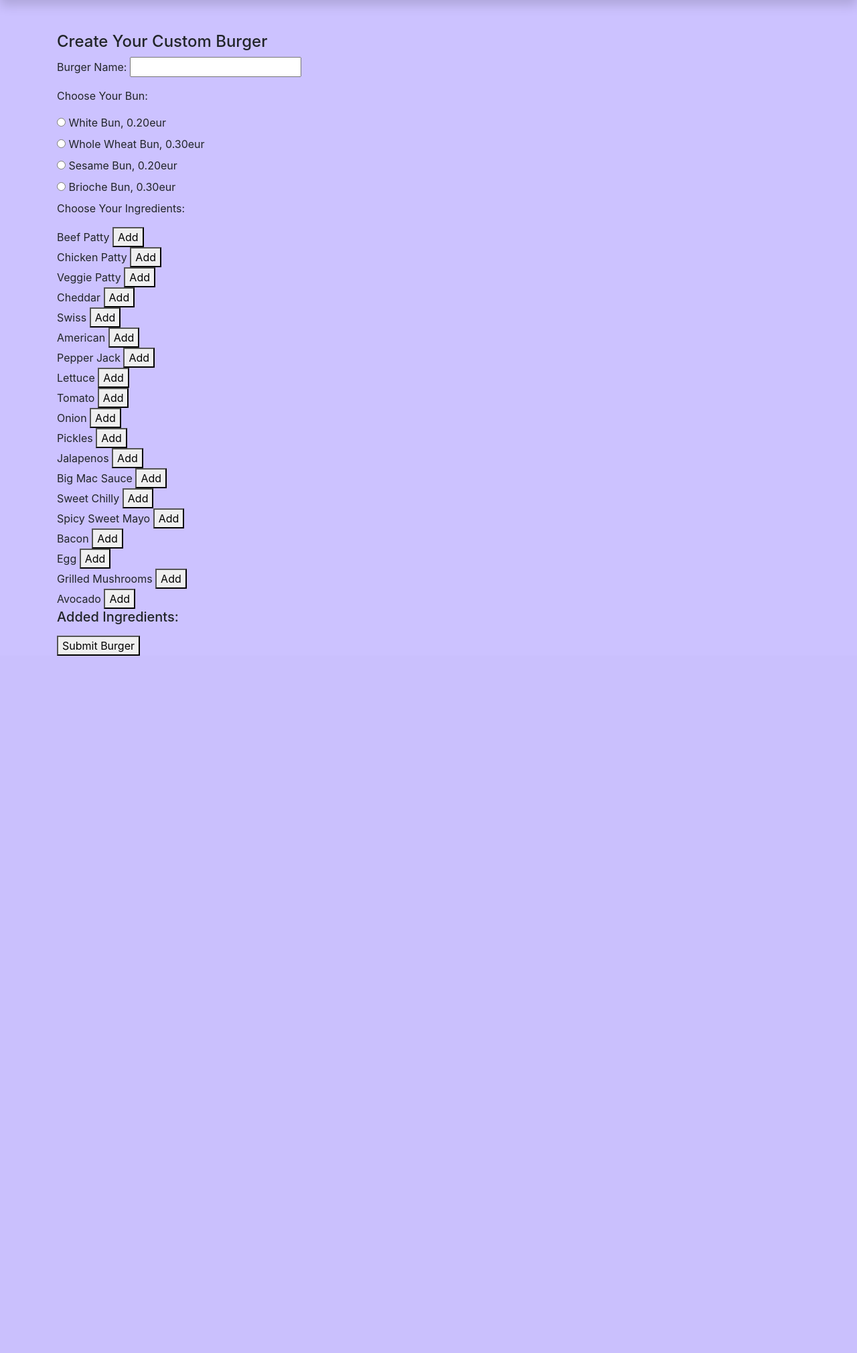
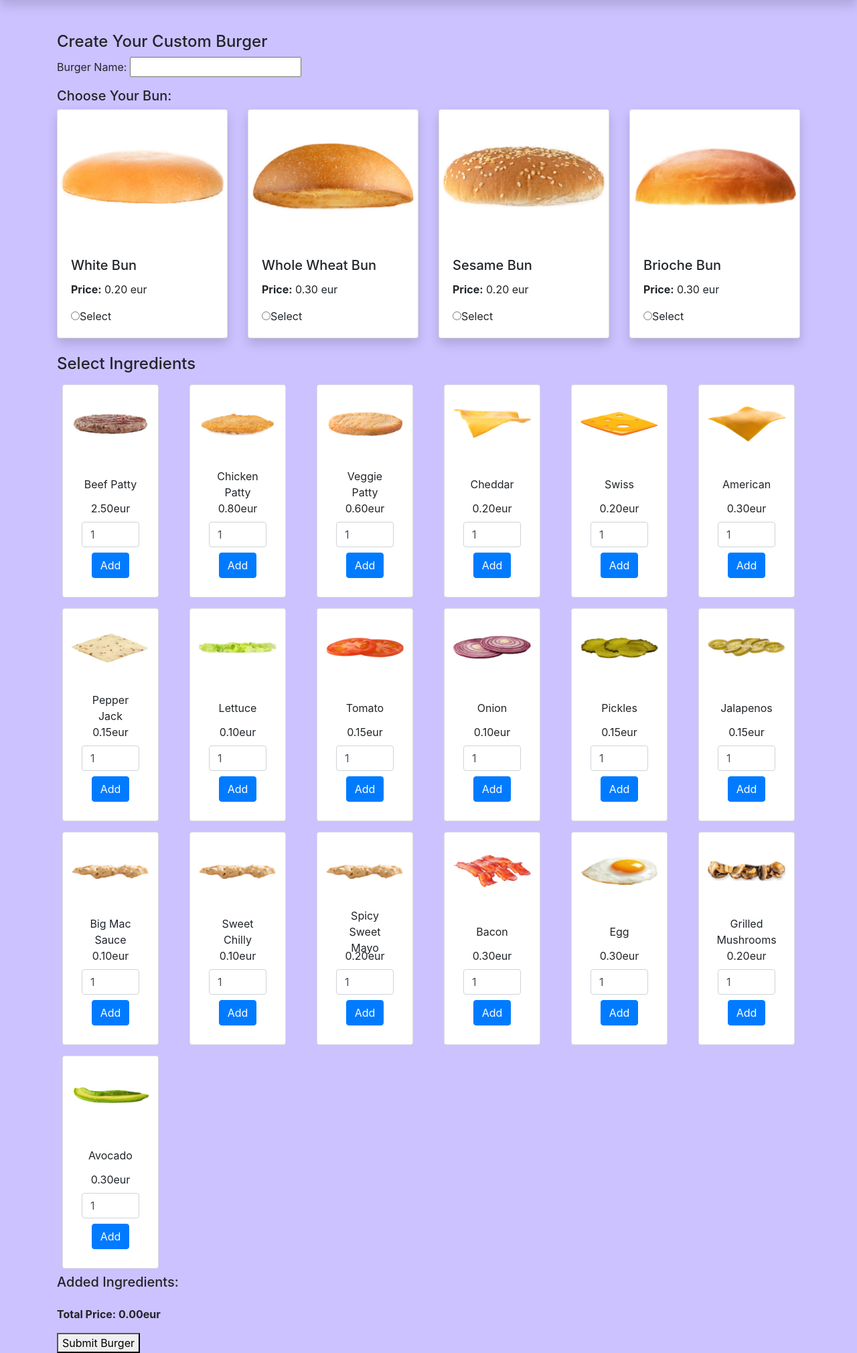
Before and after one commit to Ignaslev/BurgerShop, a Django app: page /burger_shop/create-burger/ in a window 1280 px wide. Shown: the part 76-2096 px from the top of the page at 67% size. Before the commit the page ends 1055 px from the top, so only its background shows below. Run offline with Django 4.2, Linux system fonts and the light colour scheme; a user stored in the database is signed in; data comes from the database, SQL or seed files in the repository; both versions use the stored data as it was after the commit; some libraries are stand-ins or nearby versions.

Commit message:
Fixed styling of burger creation page

```diff
--- a/burger_shop/templates/create_burger.html
+++ b/burger_shop/templates/create_burger.html
@@ -7,23 +7,43 @@
     {% csrf_token %}
     <p>{{ form.name.label }}: {{ form.name }}</p>
 
-    <p>{{ form.bun.label }}:</p>
-    {{ form.bun }}
-
-    <p>Choose Your Ingredients:</p>
-    <div id="ingredientList">
-        {% for ingredient in form.fields.ingredients.queryset %}
-            <div>
-                <span>{{ ingredient.name }}</span>
-                <button type="button" class="add-ingredient" data-id="{{ ingredient.id }}" data-name="{{ ingredient.name }}">
-                    Add
-                </button>
+    <h5>Choose Your Bun:</h5>
+    <div class="row">
+        {% for bun in buns %}
+            <div class="col-sm-6 col-md-3 d-flex align-items-stretch">
+                <div class="card mb-4 shadow">
+                    <img class="card-img-top" src="{{ bun.part_image.url }}" style="object-fit: contain;">
+                    <div class="card-body">
+                        <h5 class="card-title">{{ bun.name }}</h5>
+                        <p class="card-text"><strong>Price:</strong> {{ bun.price }} eur</p>
+                        <input type="radio" name="bun" value="{{ bun.id }}" class="select-bun" data-name="{{ bun.name }}" data-price="{{ bun.price }}">Select
+                    </div>
+                </div>
             </div>
         {% endfor %}
     </div>
 
+    <h4>Select Ingredients</h4>
+    <div class="row">
+
+            {% for ingredient in ingredients %}
+            <div class="col-md-2 d-flex">
+                <div class="card m-2 p-2 w-100 d-flex flex-column justify-content-between" style="width: 150px; text-align: center;">
+                    <img src="{{ ingredient.part_image.url }}" class="card-img-top mx-auto" alt="{{ ingredient.name }}" style="object-fit: contain; max-height: 100px;">
+                    <div class="card-body d-flex flex-column align-items-center">
+                        <p class="mb-1" style="height: 40px; display: flex; align-items: center; justify-content: center;">{{ ingredient.name }}</p>
+                        <p class="mb-2">{{ ingredient.price }}eur</p>
+                        <input type="number" id="qty_{{ ingredient.id }}" value="1" min="1" class="form-control mb-2">
+                        <button type="button" class="btn btn-primary" onclick="addIngredient({{ ingredient.id }}, '{{ ingredient.name }}', {{ ingredient.price }})">Add</button>
+                    </div>
+                </div>
+            </div>
+            {% endfor %}
+
+    </div>
     <h5>Added Ingredients:</h5>
-    <ul id="addedIngredientsList"></ul>
+    <ul id="selectedIngredients" class="list-group mb-3"></ul>
+    <p id="totalPrice"><strong>Total Price: 0.00eur</strong></p>
 
     <input type="hidden" name="bun_id" id="bunIdInput">
     <input type="hidden" name="ingredients" id="ingredientsInput">
@@ -31,93 +51,99 @@
 </form>
 
 <script>
-    // Store added ingredients as {id: {name: ..., quantity: ...}}
-    const addedIngredients = {};
+    let selectedIngredients = {};
+    let selectedBun = null;
 
-    // Find all "Add" buttons
-    const addButtons = document.querySelectorAll('.add-ingredient');
+    document.addEventListener('DOMContentLoaded', function () {
+        let bunRadios = document.querySelectorAll('.select-bun');
+        bunRadios.forEach(radio => {
+            radio.addEventListener('change', function () {
+                selectedBun = {
+                    id: this.value,
+                    name: this.closest('.card').querySelector('.card-title').innerText,
+                    price: parseFloat(this.dataset.price) || 0
+                };
+                document.getElementById('bunIdInput').value = this.value;
+                updatePreview();
+            });
+        });
 
-    // Get the preview list UL
-    const addedIngredientsList = document.getElementById('addedIngredientsList');
 
-    // Add event listeners to every button
-    addButtons.forEach(button => {
-        button.addEventListener('click', function() {
-            const ingredientId = this.dataset.id; // Get ingredient ID
-            const ingredientName = this.dataset.name; // Get ingredient Name
-
-            // If ingredient already in list -> Increase quantity
-            if (addedIngredients[ingredientId]) {
-                addedIngredients[ingredientId].quantity += 1;
-            } else {
-                // If not -> Add to list with quantity 1
-                addedIngredients[ingredientId] = {
-                    name: ingredientName,
-                    quantity: 1
-                };
+     // Prevent form submission if no bun is selected
+        document.getElementById('burgerForm').addEventListener('submit', function (event) {
+            if (!selectedBun) {
+                event.preventDefault(); // Stop form submission
+                alert('Please select a bun before submitting!');
             }
-
-            // Update the preview display
-            updateIngredientsPreview();
         });
     });
 
-    // Update the list visually
-    function updateIngredientsPreview() {
-        // Clear existing list
-        addedIngredientsList.innerHTML = '';
+    function addIngredient(id, name, price) {
+        price = parseFloat(price);  // Ensure price is a number
+        if (isNaN(price)) return;  // Prevent adding invalid prices
 
-        // Display chosen bun first
-        if (chosenBun) {
-            const bunItem = document.createElement('li');
-            bunItem.textContent = `Bun: ${chosenBun.name}`;
-            addedIngredientsList.appendChild(bunItem);
+        let qtyInput = document.getElementById(`qty_${id}`);
+        let quantity = parseInt(qtyInput.value) || 1;
+
+        if (selectedIngredients[id]) {
+            selectedIngredients[id].quantity += quantity;
+        } else {
+            selectedIngredients[id] = { name: name, price: price, quantity: quantity };
+        }
+        updatePreview();
     }
 
-        // Loop over addedIngredients and display
-        for (const id in addedIngredients) {
-            const ingredient = addedIngredients[id];
-            const listItem = document.createElement('li');
-            listItem.textContent = `${ingredient.name} x ${ingredient.quantity}`;
-            addedIngredientsList.appendChild(listItem);
+    function removeIngredient(id) {
+        if (selectedIngredients[id]) {
+            delete selectedIngredients[id];
         }
+        updatePreview();
     }
 
-    // Store chosen bun separately
-    let chosenBun = null;
+    function updatePreview() {
+        let previewList = document.getElementById('selectedIngredients');
+        let ingredientsInput = document.getElementById('ingredientsInput');
+        let totalPriceDisplay = document.getElementById('totalPrice');
 
-    // Find the bun radio buttons
-    const bunRadios = document.querySelectorAll('input[name="bun"]');
+        previewList.innerHTML = ''; // Clear list before re-rendering
+        let ingredientData = [];
+        let totalPrice = 0;
 
-    // Add listener to update chosenBun when user selects a bun
-    bunRadios.forEach(radio => {
-        radio.addEventListener('change', function() {
-            const bunId = this.value;
-            const bunName = this.nextSibling.textContent.trim();
+        // Add selected bun to preview
+        if (selectedBun) {
+            let bunTotal = selectedBun.price;
+            totalPrice += bunTotal;
+            let bunItem = document.createElement('li');
+            bunItem.classList.add('list-group-item', 'd-flex', 'justify-content-between', 'align-items-center');
+            bunItem.innerHTML = `<strong>${selectedBun.name} (Bun) - ${selectedBun.price.toFixed(2)}eur</strong>`;
+            previewList.appendChild(bunItem);
+        }
 
-            chosenBun = { id: bunId, name: bunName };
+        // Add selected ingredients to preview
+        for (let id in selectedIngredients) {
+            let ingredient = selectedIngredients[id];
+            let totalIngredientPrice = ingredient.price * ingredient.quantity;
+            totalPrice += totalIngredientPrice;
 
-            updateIngredientsPreview();
-        });
-    });
+            let listItem = document.createElement('li');
+            listItem.classList.add('list-group-item', 'd-flex', 'justify-content-between', 'align-items-center');
+            listItem.innerHTML = `${ingredient.name} - ${ingredient.price.toFixed(2)}eur x ${ingredient.quantity} = <strong>${totalIngredientPrice.toFixed(2)}eur</strong>
+                <button class="btn btn-danger btn-sm" onclick="removeIngredient(${id})">Remove</button>`;
+            previewList.appendChild(listItem);
 
-    document.getElementById('burgerForm').addEventListener('submit', function (e) {
-    // 1. Get selected bun ID
-    const selectedBunId = document.querySelector('input[name="bun"]:checked').value;
+            for (let i = 0; i < ingredient.quantity; i++) {
+                ingredientData.push(id);
+            }
+        }
 
-    // 2. Get ingredient IDs
-    const ingredientIds = [];
-    for (const id in addedIngredients) {
-        for (let i = 0; i < addedIngredients[id].quantity; i++) {
-            ingredientIds.push(id);
-        }
+        // Update hidden input and total price
+        ingredientsInput.value = ingredientData.join(',');
+        totalPriceDisplay.innerHTML = `<strong>Total Price: ${totalPrice.toFixed(2)}eur</strong>`;
     }
-
-    // 3. Set hidden inputs
-    document.getElementById('bunIdInput').value = selectedBunId;
-    document.getElementById('ingredientsInput').value = ingredientIds.join(',');
-
-});
 </script>
 
+
+
+
+
 {% endblock %}
--- a/burger_shop/views.py
+++ b/burger_shop/views.py
@@ -234,7 +234,6 @@ def user_burgers(request):
     return render(request, 'user_burgers.html',{'burgers':burgers})
 
 
-
 def get_user_burger(request, burger_id):
     burger = get_object_or_404(CustomBurger, pk=burger_id)
     recipe_items = burger.customburgerrecipe_set.all()
@@ -266,6 +265,9 @@ def get_user_burger(request, burger_id):
 
 @login_required
 def create_burger(request):
+    buns = Ingredient.objects.filter(category='Bun').all()
+    ingredients = Ingredient.objects.exclude(category='Bun')
+
     if request.method == 'POST':
         burger_name = request.POST.get('name')
         bun_id = request.POST.get('bun_id')
@@ -314,7 +316,7 @@ def create_burger(request):
         return redirect('burger_shop:create_burger_success')
 
     form = CustomBurgerForm()
-    return render(request, 'create_burger.html', {'form': form})
+    return render(request, 'create_burger.html', {'form': form, 'buns': buns, 'ingredients': ingredients})
 
 
 @login_required
```
Also changed, not shown: burger_shop/media/custom_burgers/custom-burger-id-28.png (added), burger_shop/media/custom_burgers/custom-burger-id-29.png (added), burger_shop/media/custom_burgers/custom-burger-id-30.png (added), db.sqlite3.
